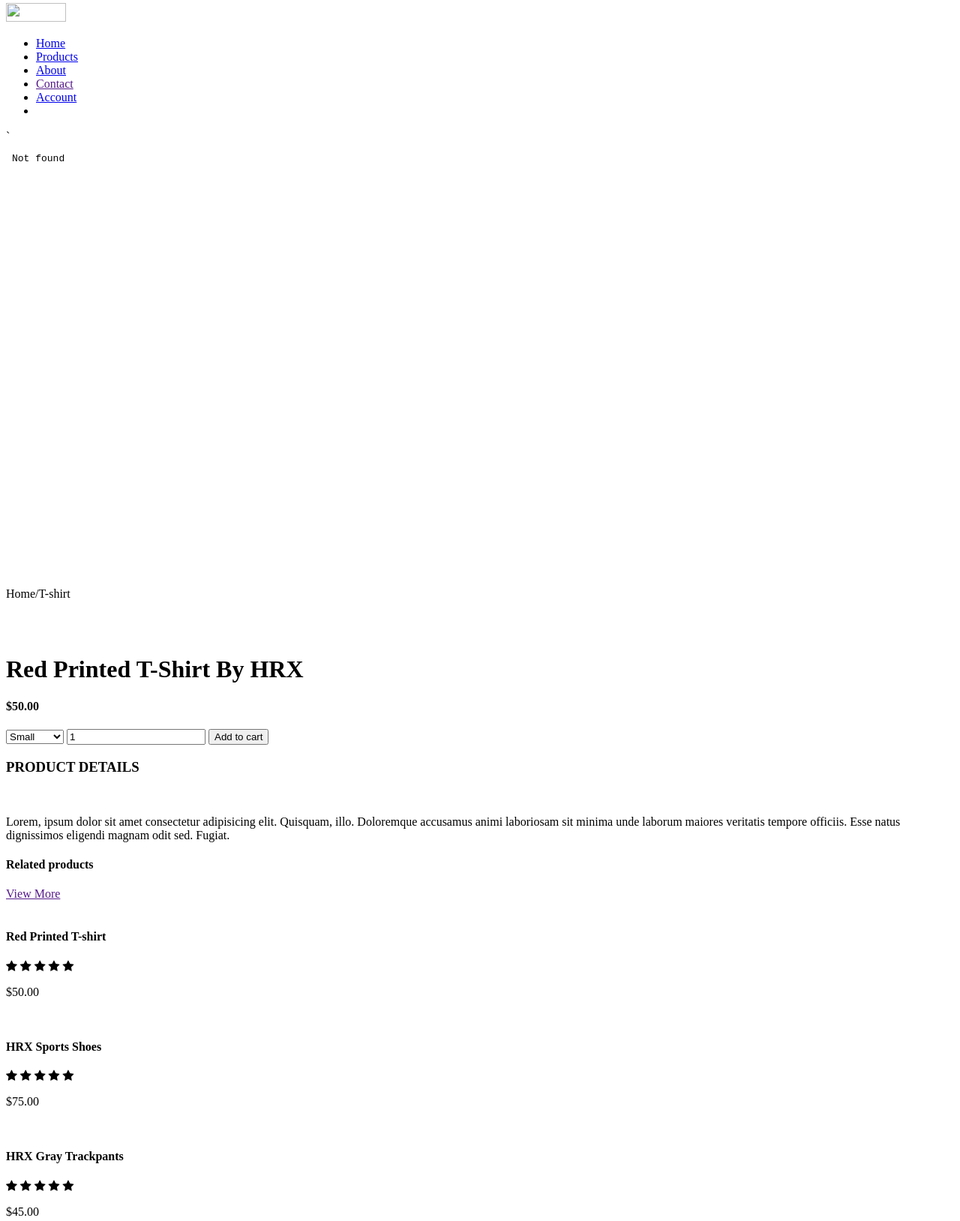
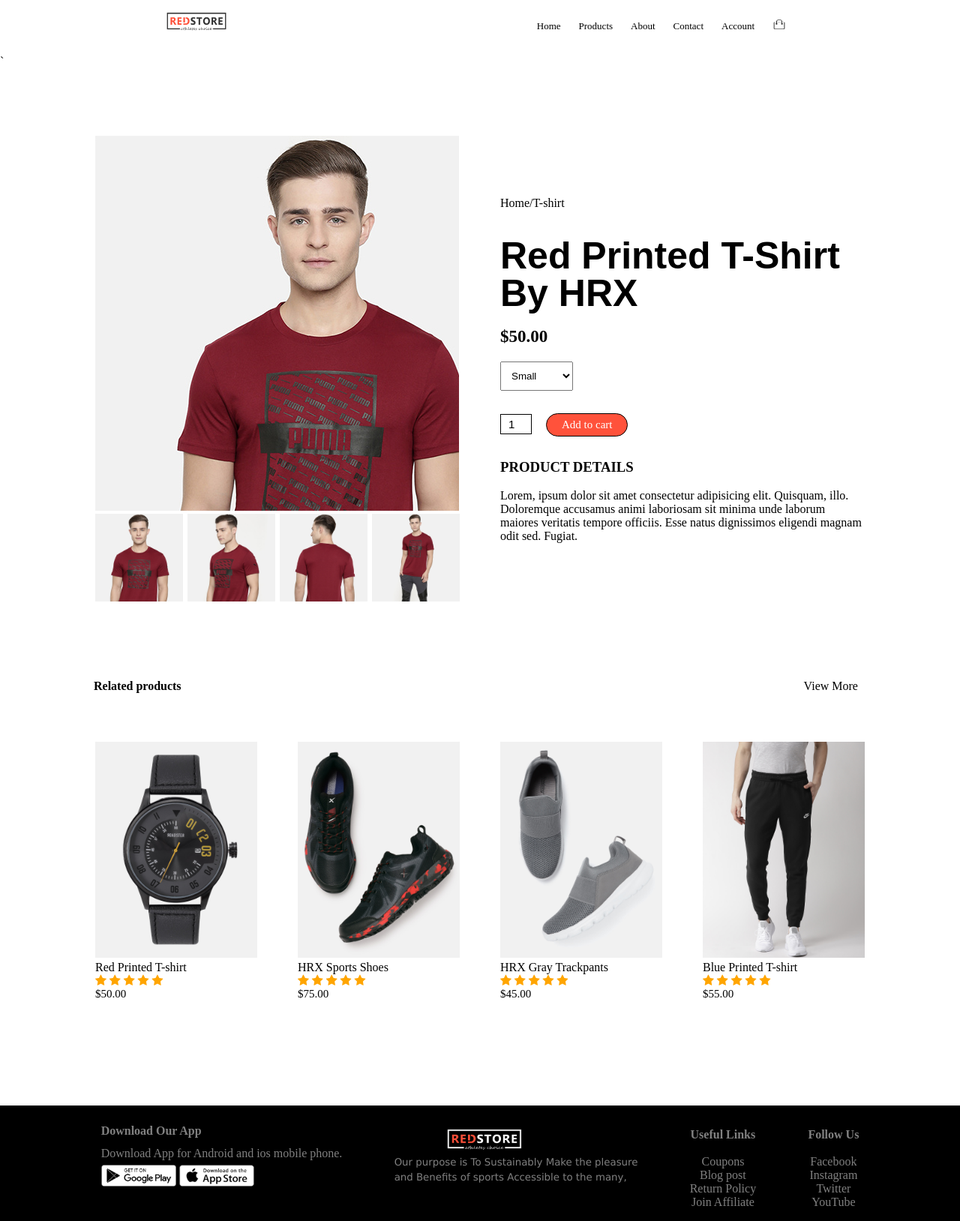
Before and after one commit to Huzain123/E-commerce, a plain HTML site: page pages/detailed-product.html in a window 1280 px wide. Shown: the part 4-1632 px from the top of the page at 75% size. Drawn offline with Linux system fonts and the light colour scheme; the site is published under a folder, as on GitHub Pages, so addresses that start at the root find nothing.

Commit message:
initial commit

```diff
--- a/Asset/Styles/products.css
+++ b/Asset/Styles/products.css
@@ -57,7 +57,7 @@ ul li a{
     font-weight: normal;
 }
 .rating{
-    color: ora;
+    color: orange;
 }
 .col-4 p{
     font-size: 15px;
--- a/pages/detailed-product.html
+++ b/pages/detailed-product.html
@@ -6,23 +6,23 @@
     <meta name="viewport" content="width=device-width, initial-scale=1.0">
     <title>T-shirt RedStore</title>
     <link rel="stylesheet" href="https://cdnjs.cloudflare.com/ajax/libs/font-awesome/4.7.0/css/font-awesome.min.css">
-    <link rel="stylesheet" href="/Asset/Styles/detailed-product.css">
+    <link rel="stylesheet" href="../Asset/Styles/detailed-product.css">
 </head>
 <body>
     <!-- navigation bar -->
     <header>
         <div class="navbar">
             <div class="logo">
-                <img src="/Asset/Images/logo.png" width="80px" height="25px">
+                <img src="../Asset/Images/logo.png" width="80px" height="25px">
             </div>
             <nav>
                 <ul>
-                    <li class="content"><a href="/index.html">Home</a></li>
-                    <li class="content"><a href="/pages/product.html">Products</a></li>
-                    <li class="content"><a href="/index.html">About</a></li>
+                    <li class="content"><a href="../index.html">Home</a></li>
+                    <li class="content"><a href="../pages/product.html">Products</a></li>
+                    <li class="content"><a href="../index.html">About</a></li>
                     <li class="content"><a href="">Contact</a></li>
-                    <li class="content"><a href="/pages/account.html">Account</a></li>
-                    <li class="content"><a href="/pages/cart.html"><img src="/Asset/Images/cart.png" style="height: 13px; width: 18px;"></a></li>
+                    <li class="content"><a href="../pages/account.html">Account</a></li>
+                    <li class="content"><a href="../pages/cart.html"><img src="../Asset/Images/cart.png" style="height: 13px; width: 18px;"></a></li>
                </ul>
             </nav>
         </div>`
@@ -36,27 +36,27 @@
             <div class="small-container">
                 <div class="row">
                     <div class="col-2">
-                        <iframe src="/Asset/Images/gallery-1.jpg" frameborder="0" name="gallery" width="485px" height="500px" scrolling="no"></iframe>
+                        <iframe src="../Asset/Images/gallery-1.jpg" frameborder="0" name="gallery" width="485px" height="500px" scrolling="no"></iframe>
                         <!-- <img src="/Asset/Images/product-1.jpg" class="main-img" width="100%"> -->
                         <div class="col-2-left-sub">
                             <div class="sub-img">
-                                <a href="/Asset/Images/gallery-1.jpg" target="gallery">
-                                <img src="/Asset/Images/gallery-1.jpg" alt="" width="100%">
+                                <a href="../Asset/Images/gallery-1.jpg" target="gallery">
+                                <img src="../Asset/Images/gallery-1.jpg" alt="" width="100%">
                                 </a>
                             </div>
                             <div class="sub-img">
-                                <a href="/Asset/Images/gallery-2.jpg" target="gallery">
-                                <img src="/Asset/Images/gallery-2.jpg" alt="" width="100%">
+                                <a href="../Asset/Images/gallery-2.jpg" target="gallery">
+                                <img src="../Asset/Images/gallery-2.jpg" alt="" width="100%">
                                 </a>
                             </div>
                             <div class="sub-img">
-                                <a href="/Asset/Images/gallery-3.jpg" target="gallery">
-                                <img src="/Asset/Images/gallery-3.jpg" alt="" width="100%">
+                                <a href="../Asset/Images/gallery-3.jpg" target="gallery">
+                                <img src="../Asset/Images/gallery-3.jpg" alt="" width="100%">
                                 </a>
                             </div>
                             <div class="sub-img">
-                                <a href="/Asset/Images/gallery-4.jpg" target="gallery">
-                                <img src="/Asset/Images/gallery-4.jpg" alt="" width="100%">
+                                <a href="../Asset/Images/gallery-4.jpg" target="gallery">
+                                <img src="../Asset/Images/gallery-4.jpg" alt="" width="100%">
                                 </a>
                             </div>
                         </div>
@@ -72,7 +72,7 @@
                             <option>x-Large</option>
                         </select>
                         <input type="number" value="1">
-                        <a href="/pages/cart.html"><button class=".btn">Add to cart</button></a>
+                        <a href="../pages/cart.html"><button class=".btn">Add to cart</button></a>
                         <h3>PRODUCT DETAILS</h3><br>
                         <p>Lorem, ipsum dolor sit amet consectetur adipisicing elit. Quisquam, illo. Doloremque accusamus animi laboriosam sit minima unde laborum maiores veritatis tempore officiis. Esse natus dignissimos eligendi magnam odit sed. Fugiat.</p>
                     </div>
@@ -97,7 +97,7 @@
                 </div>
                 <div class="row">
                     <div class="col-4">
-                        <img src="/Asset/Images/product-9.jpg" alt="">
+                        <img src="../Asset/Images/product-9.jpg" alt="">
                         <h4>Red Printed T-shirt</h4>
                         <div class="rating">
                             <span class="fa fa-star checked"></span>
@@ -109,7 +109,7 @@
                         <p>$50.00</p>
                     </div>
                     <div class="col-4">
-                        <img src="/Asset/Images/product-10.jpg" alt="">
+                        <img src="../Asset/Images/product-10.jpg" alt="">
                         <h4>HRX Sports Shoes</h4>
                         <div class="rating">
                             <span class="fa fa-star checked"></span>
@@ -121,7 +121,7 @@
                         <p>$75.00</p>
                     </div>
                     <div class="col-4">
-                        <img src="/Asset/Images/product-11.jpg" alt="">
+                        <img src="../Asset/Images/product-11.jpg" alt="">
                         <h4>HRX Gray Trackpants</h4>
                         <div class="rating">
                             <span class="fa fa-star checked"></span>
@@ -133,7 +133,7 @@
                         <p>$45.00</p>
                     </div>
                     <div class="col-4">
-                        <img src="/Asset/Images/product-12.jpg" alt="">
+                        <img src="../Asset/Images/product-12.jpg" alt="">
                         <h4>Blue Printed T-shirt</h4>
                         <div class="rating">
                             <span class="fa fa-star checked"></span>
@@ -159,13 +159,13 @@
                         <h4>Download Our App</h4>
                         <p>Download App for Android and ios mobile phone.</p>
                         <div class="app-logo">
-                            <img src="/Asset/Images/play-store.png" alt="">
-                            <img src="/Asset/Images/app-store.png" alt="">
+                            <img src="../Asset/Images/play-store.png" alt="">
+                            <img src="../Asset/Images/app-store.png" alt="">
                         </div>
                     </div>
                     <div class="foot-2">
                         <div class="logo">
-                            <img src="/Asset/Images/logo-white.png" alt="">
+                            <img src="../Asset/Images/logo-white.png" alt="">
                         </div>
                         <p>Our purpose is To Sustainably Make the pleasure <br>and Benefits of sports Accessible to the many,</p>
                     </div>
```
Also changed, not shown: pages/account.html (+11 -11 lines), pages/cart.html (+13 -13 lines), pages/product.html (+24 -24 lines).
